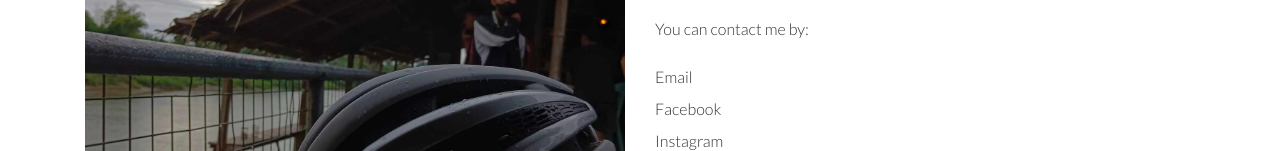
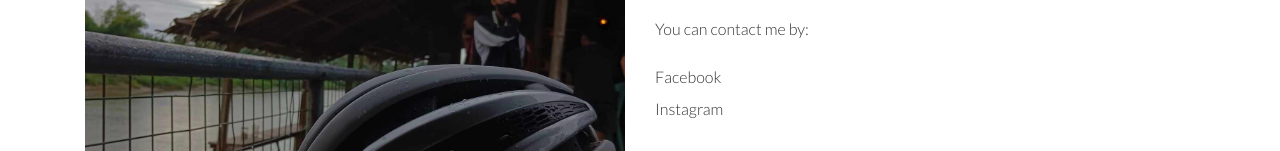
Before and after one commit to mscirk/mportfolio, a plain HTML site: page about.html in a window 1280 px wide. Shown: the part 364-515 px from the top of the page. Drawn offline with Linux system fonts and the light colour scheme.

Commit message:
Update about.html

```diff
--- a/about.html
+++ b/about.html
@@ -57,9 +57,7 @@
 
                     <ul class="list-unstyled">
                         <P > You can contact me by:</P>
-                        <li>
-                            <a href="sulboan_noel@fbc.ph.education" title="" class="link-like-text">Email</a>
-                        </li>
+
                         <li>
                             <a href="https://www.facebook.com/profile.php?id=100092614302945" title="" class="link-like-text">Facebook</a>
                         </li>
```
